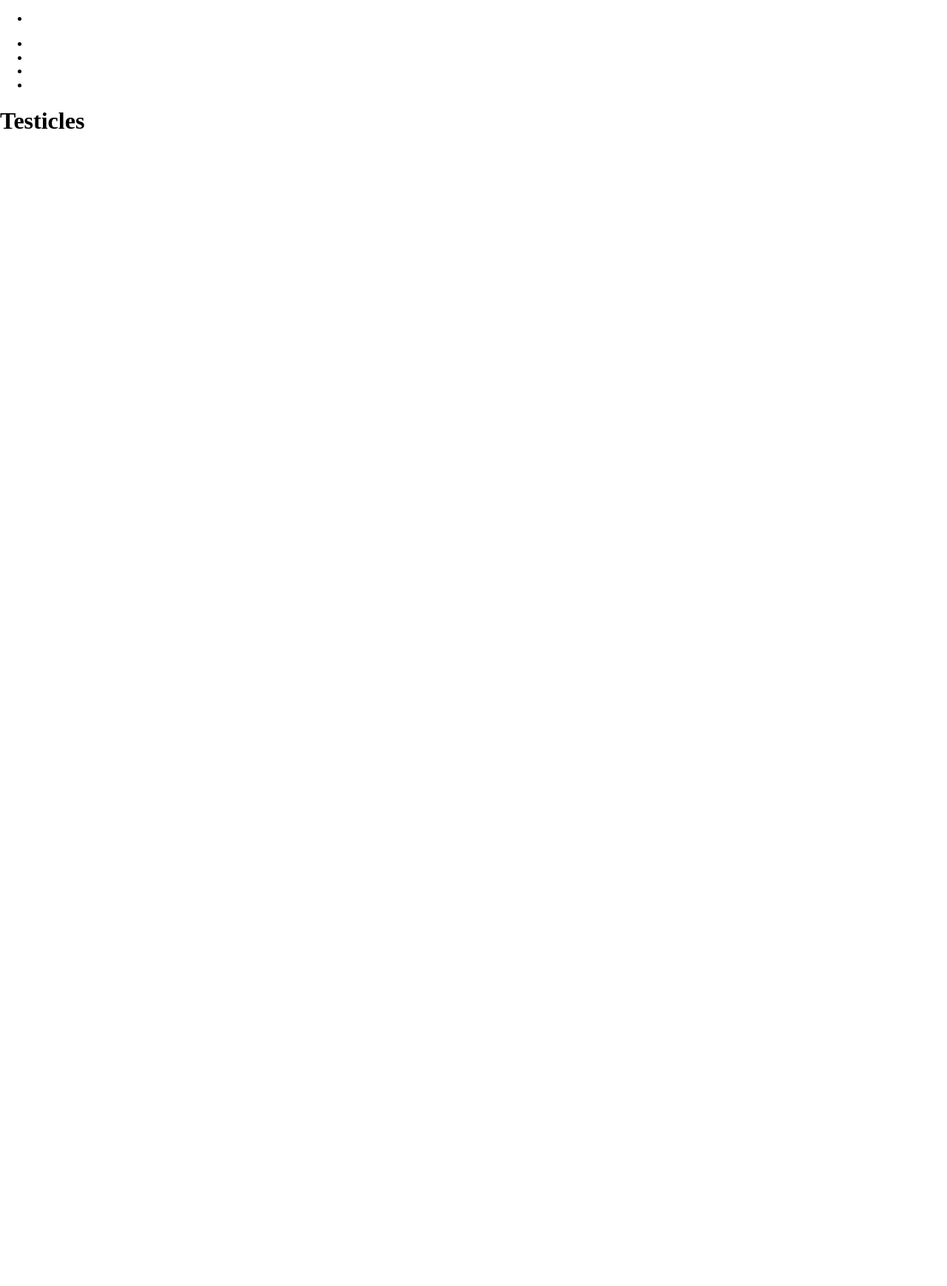
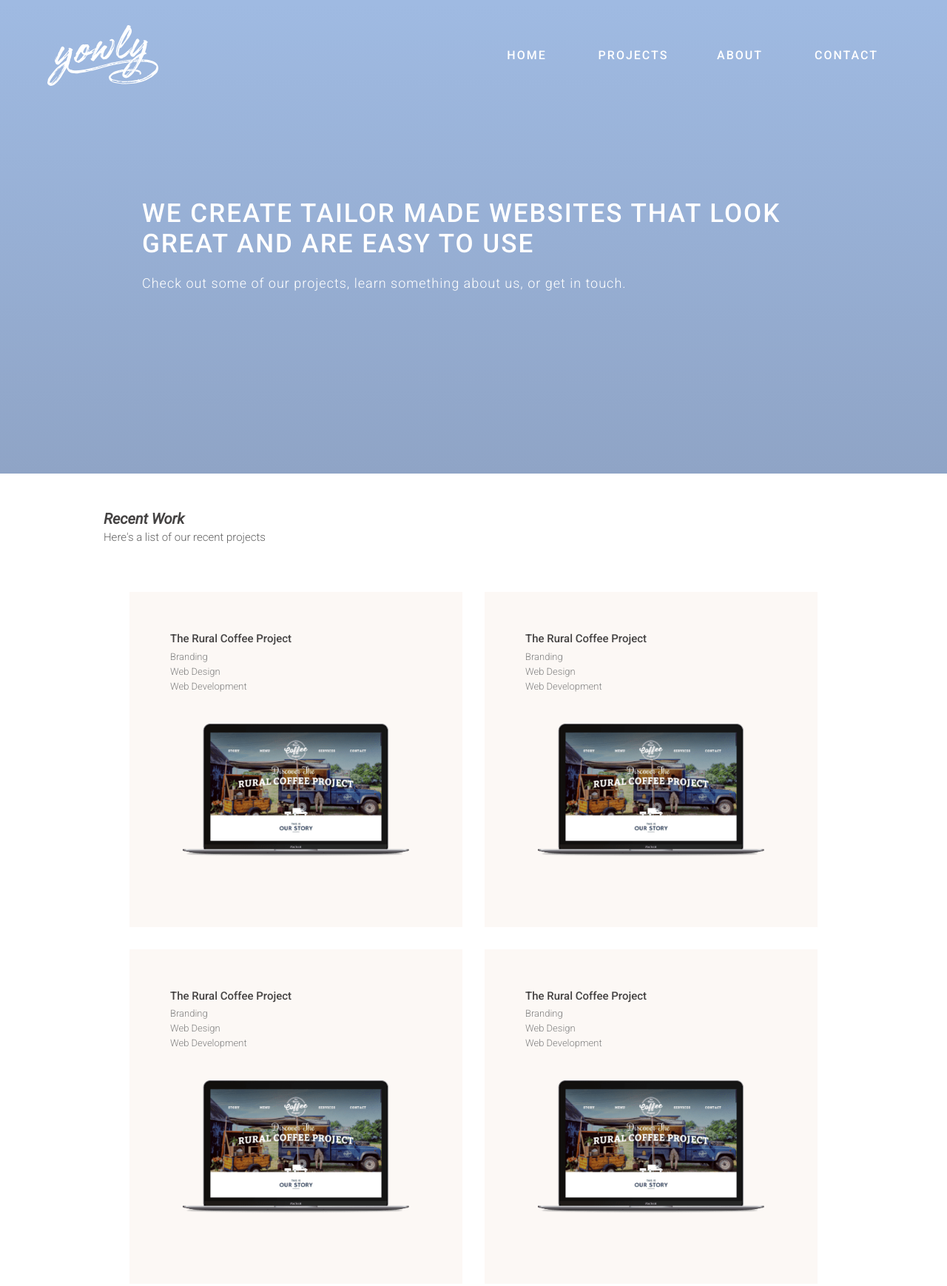
Before and after one commit to danielcrice/yowly.github.io, a plain HTML site: page index.html in a window 1280 px wide. Shown: the top 1738 px of the page at 74% size. Before the commit the page ends 800 px from the top, so only its background shows below. Drawn offline with nearby package versions, Linux system fonts and the light colour scheme; files that its build step writes are made by us from their sources.

Commit message:
Refinements 0.4

```diff
--- a/index.html
+++ b/index.html
@@ -6,6 +6,7 @@
   <meta http-equiv="X-UA-Compatible" content="ie=edge">
   <link rel="stylesheet" href="css/normalize-min.css">
   <link rel="stylesheet" href="css/style.css">
+  <link href="https://fonts.googleapis.com/css?family=Roboto:300,400i,500" rel="stylesheet">
   <title>Document</title>
 </head>
 <body>
@@ -17,38 +18,111 @@
     <nav>
       <!-- nav left (logo) -->
       <ul>
-        <li><img src="" alt=""></li>
+        <li><img src="./images/brush_logo.svg" alt=""></li>
       </ul>
       <!-- nav right -->
       <ul>
-        <li></li>
-        <li></li>
-        <li></li>
-        <li></li>
+        <li>home</li>
+        <li>projects</li>
+        <li>about</li>
+        <li>contact</li>
       </ul>
     </nav>
 
-    <div id="hero_layout">
-      <h1>Testicles</h1>
-      <h2></h2>
+    <div class="hero_layout">
+      <h1>We create tailor made websites that look great
+And are easy to use</h1>
+      <h2>Check out some of our projects, learn something about us, or get in touch.</h2>
     </div>
 
   </header>
   <!-- HEADER END -->
 
   <!-- PROJECTS START -->
-  <section>
-    <div class="project">
+  <section id="projects">
+    <div id="p_title">
+      <h1>Recent Work</h1>
+      <h2>Here's a list of our recent projects</h2>
+    </div>
+<div class="p_box_container">
 
-    </div>
+  <a href="#" class="p_box">
+      <h1>The Rural Coffee Project</h1>
+      <h2>Branding<br />Web Design<br />Web Development</h2>
+      <img src="./images/thumbs/thumb_rcp.png" alt="">
+</a>
+
+<a href="#" class="p_box">
+    <h1>The Rural Coffee Project</h1>
+    <h2>Branding<br />Web Design<br />Web Development</h2>
+    <img src="./images/thumbs/thumb_rcp.png" alt="">
+</a>
+
+<a href="#" class="p_box">
+    <h1>The Rural Coffee Project</h1>
+    <h2>Branding<br />Web Design<br />Web Development</h2>
+    <img src="./images/thumbs/thumb_rcp.png" alt="">
+</a>
+
+<a href="#" class="p_box">
+    <h1>The Rural Coffee Project</h1>
+    <h2>Branding<br />Web Design<br />Web Development</h2>
+    <img src="./images/thumbs/thumb_rcp.png" alt="">
+</a>
+</div>
+
+
   </section>
   <!-- PROJECTS END -->
   <!-- ABOUT_PROCESS START-->
-  <section>
+  <section id="about">
+    <div class="a_container">
+      <div class="p_module">
+        <h1>About Us</h1>
+        <h2>Lorem Ipsum Modern</h2>
+        <p>Lorem ipsum dolor sit amet, usu odio vocent euripidis et, est malis affert evertitur at. Cu ludus option adipiscing quo, at pro debitis scribentur, vidisse sensibus reprimique at eos. Enim omnes qualisque vix no, cu velit corpora eos, meliore accumsan platonem ius et. Eu vim tritani luptatum singulis, apeirian explicari eu mei, vix cu partiendo dissentiet signiferumque.</p>
+      </div>
+
+      <div class="p_module">
+        <h1>Our Process</h1>
+        <h2>Lorem Ipsum Modern</h2>
+        <p>Lorem ipsum dolor sit amet, usu odio vocent euripidis et, est malis affert evertitur at. Cu ludus option adipiscing quo, at pro debitis scribentur, vidisse sensibus reprimique at eos. Enim omnes qualisque vix no, cu velit corpora eos, meliore accumsan platonem ius et. Eu vim tritani luptatum singulis, apeirian explicari eu mei, vix cu partiendo dissentiet signiferumque.</p>
+      </div>
+    </div>
 
   </section>
   <!-- ABOUT_PROCESS END-->
   <footer>
+    <class="f_title"><h1>(+44 07754309119)</h1><h2>Answering calls Monday  to friday, 9-6pm(GTM)</h2></class>
+    <div class="footer_container">
+      <div class="c_left">
+
+
+
+
+
+        <a href=""><h1>(+44 07754309119)</h1><h2>Answering calls Monday  to friday, 9-6pm(GTM)</h2></a>
+
+            <a href=""><h1>info@yowly.co.uk</h1><h2>Pop us an email, we’ll respond ASAP</h2></a>
+      </div>
+
+
+
+
+      <div class="c_right">
+        <form action="https://formspree.io/info@yowly.co.uk"
+        method="POST">
+        <label>Name</label>
+      <input type="text" name="name">
+      <label>Email</label>
+      <input type="email" name="_replyto">
+      <label>What are you looking for</label>
+      <input type="text" name="What are you looking for?">
+      <input type="submit" value="Send Enquiry">
+  </form>
+      </div>
+
+    </div>
 
   </footer>
 
--- a/sass/style.sass
+++ b/sass/style.sass
@@ -0,0 +1,255 @@
+ul
+  list-style: none
+
+
+a
+  text-decoration: none
+
+*
+  margin: 0
+  padding: 0
+
+/* Header */
+
+
+header
+  display: flex
+  flex-direction: column
+  width: 100%
+  background-color: #8FA4C6
+  height: 80vh
+  font-family: 'Roboto', sans-serif
+  /* Permalink - use to edit and share this gradient: http://colorzilla.com/gradient-editor/#9fbae2+1,8fa4c6+100,7db9e8+100 */
+  background: #9fbae2; /* Old browsers */
+  background: -moz-linear-gradient(top, #9fbae2 1%, #8fa4c6 100%, #7db9e8 100%); /* FF3.6-15 */
+  background: -webkit-linear-gradient(top, #9fbae2 1%,#8fa4c6 100%,#7db9e8 100%); /* Chrome10-25,Safari5.1-6 */
+  background: linear-gradient(to bottom, #9fbae2 1%,#8fa4c6 100%,#7db9e8 100%); /* W3C, IE10+, FF16+, Chrome26+, Opera12+, Safari7+ */
+  filter: progid:DXImageTransform.Microsoft.gradient( startColorstr='#9fbae2', endColorstr='#7db9e8',GradientType=0 ); /* IE6-9 */
+
+  nav
+    display: flex
+    width: 90%
+    left: 5%
+    max-height: 150px
+    height: 150px
+    position: absolute
+
+    ul:first-child
+
+      flex: 1
+      max-width: 150px
+      width: 150px
+      display: flex
+      position: relative
+      justify-content: center
+      align-items: center
+
+      img
+        width: 100%
+        margin: auto
+        flex: 1
+        display: block
+        position: relative
+
+
+
+
+    ul:last-child
+      flex: 5
+      max-width: 50%
+      width: 50%
+      margin-left: auto
+      display: flex
+
+      li
+        display: inline-block
+        flex: 1
+        margin: auto
+        text-align: center
+        text-transform: uppercase
+        font-weight: 500
+        color: white
+        letter-spacing: 2px
+
+  .hero_layout
+    color: white
+    margin: auto
+    width: 70%
+
+
+    h1
+      font-weight: 500
+      letter-spacing: 2px
+      text-transform: uppercase
+      font-size: 35px
+      max-width: 100%
+
+    h2
+      font-size: 18px
+      letter-spacing: 1px
+      font-weight: 300
+
+
+/* Projects Section */
+
+#projects
+  width: 80%
+  margin: auto
+  font-family: 'Roboto', sans-serif
+  max-width: 1000px
+  padding: 50px 0
+
+  #p_title
+
+    h1
+      font-weight: 400i
+      font-style: italic
+      margin: 0 0 5px 0
+      color: #454343
+      font-size: 20px
+    h2
+      font-weight: 300
+      color: #626262
+      font-size: 15px
+
+  .p_box_container
+    width: 100%
+    display: flex
+    max-width: 100%
+    width: 100%
+    margin: 50px 0 0 0
+    flex-wrap: wrap
+
+    justify-content: center
+
+
+
+    .p_box
+      background-color: #FCF8F5
+      flex: 1
+      width: 40%
+      max-width: 45%
+      min-width: 45%
+      width: 45%
+      margin: 15px
+
+      -moz-box-sizing: border-box
+      -webkit-box-sizing: border-box
+      box-sizing: border-box
+      padding: 55px
+      display: flex
+      flex-direction: column
+
+
+
+      h1
+        font-size: 15px
+        font-weight: 500
+        flex: 1
+        color: #454343
+        margin: 0 0 5px 0
+
+      h2
+        font-size: 13px
+        line-height: 20px
+        flex: 1
+        color: grey
+        font-weight: 300
+
+      img
+        flex: 1
+        width: 90%
+        margin: 40px auto
+
+#about
+  background-color: #F9F8FF
+  font-family: roboto
+  padding: 100px 0
+
+  .a_container
+    max-width: 1000px
+    width: 90%
+    margin: auto
+    display: flex
+
+
+  .p_module
+    flex: 1
+    width: 40%
+    max-width: 40%
+    border: solid black 1px
+    margin: auto
+
+
+    h1
+      font-weight: 400
+      font-style: italic
+      font-size: 25px
+      border: solid black 1px
+
+
+
+
+    h2
+      font-size: 18px
+      font-weight: 300
+      border: solid black 1px
+      color: #888888
+
+    p
+      border: solid black 1px
+      font-weight: 300
+      color: #4E4E4E
+
+footer
+  padding: 100px 0
+  font-family: 'Roboto', sans-serif
+
+  .footer_container
+    max-width: 1000px
+    width: 80%
+    border: solid black 1px
+    margin: auto
+    display: flex
+
+    .c_left
+      flex: 1
+      h1
+       font-weight: 400
+       font-style: italic
+       font-size: 25px
+       border: solid black 1px
+       margin: 0
+
+      h2
+        font-size: 18px
+        font-weight: 300
+        border: solid black 1px
+        color: #888888
+        margin: 0
+
+    .c_right
+      flex: 1
+
+      label
+        padding: 10px 0
+        display: block
+        font-weight: 300
+        color: #2F2F2F
+
+      input[type=text], input[type=email]
+        border: #D8D8D8 solid 2px
+        width: 100%
+        height: 30px
+
+      input[type=submit]
+        background-color: #939393
+        width: 200px
+        height: 60px
+        color: white
+        font-weight: 300
+        letter-spacing: 1px
+        font-size: 13px
+        line-height: auto
+        margin: 20px 0 0 0
+        border: none
```
Also changed, not shown: css/style.css (added), images/brush_logo.svg (added), images/thumbs/thumb_rcp.png (added), 1 other file.
